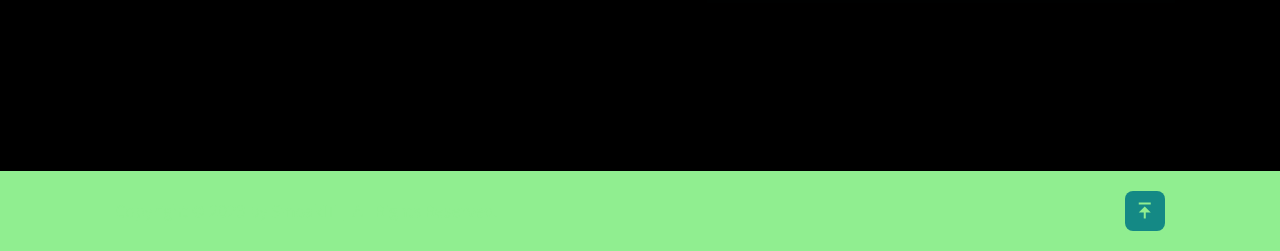
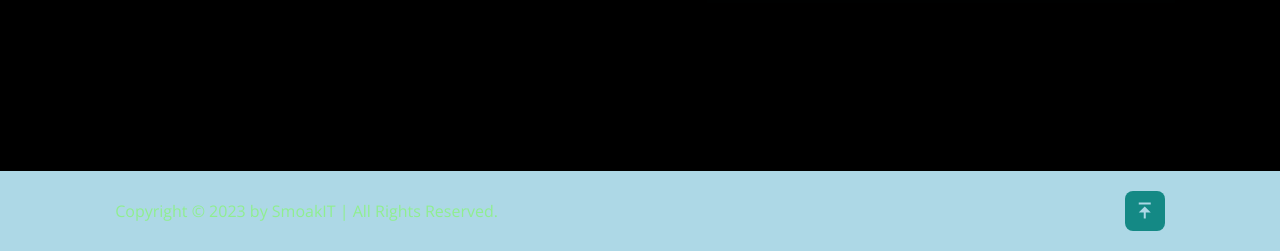
Before and after one commit to MrSmoak3y/MrSmoak3y.github.io, a plain HTML site: page index.html in a window 1280 px wide. Shown: the part 629-880 px from the top of the page. Drawn offline with nearby package versions, Linux system fonts and the light colour scheme.

Commit message:
Update style.css

```diff
--- a/css/style.css
+++ b/css/style.css
@@ -14,7 +14,7 @@
 
 :root {
     --bg-color: black;
-    --second-bg-color: lightgreen;
+    --second-bg-color: lightblue;
     --text-color: lightgreen;
     --main-color: #148985;
     --dark-color: #0a5d66;
```
